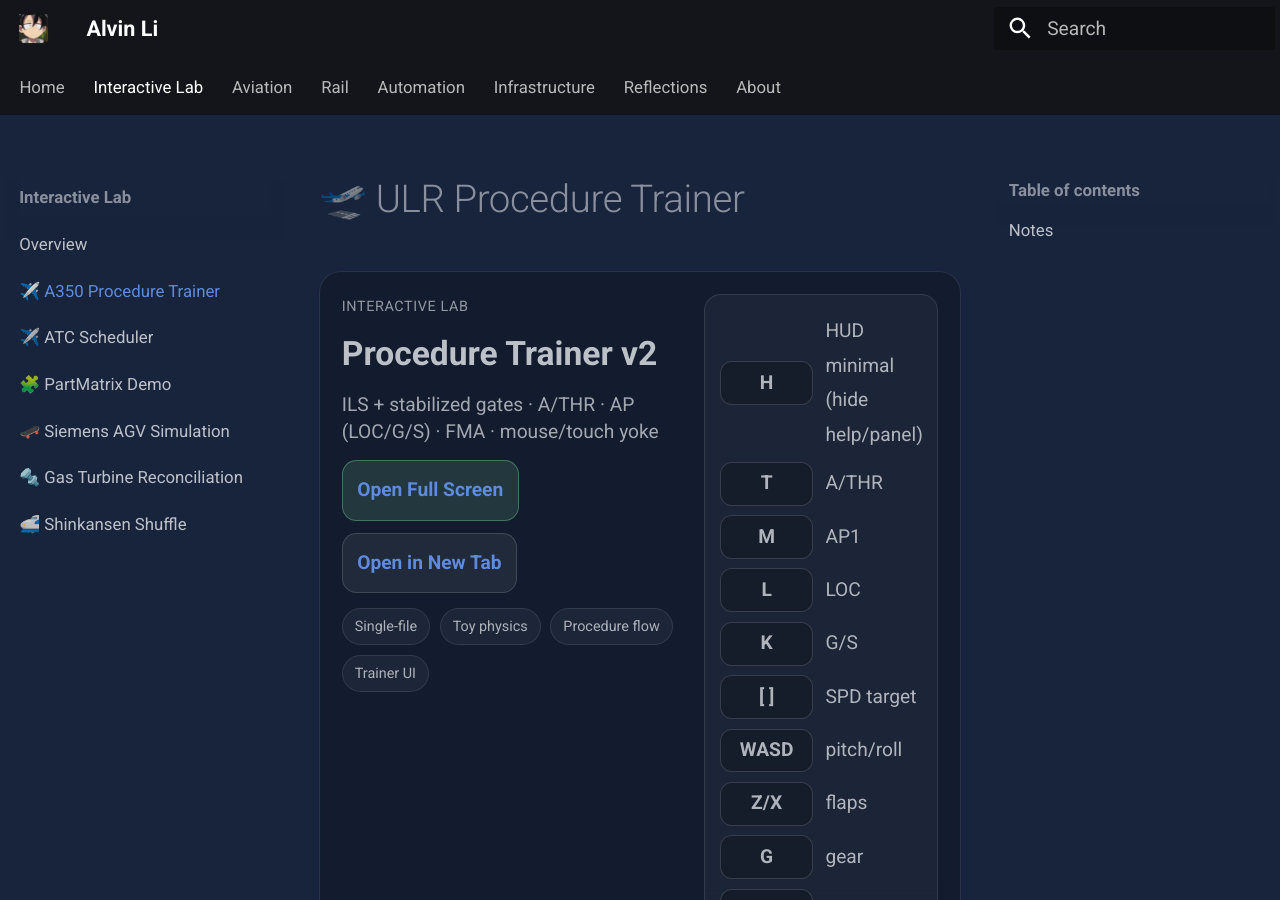
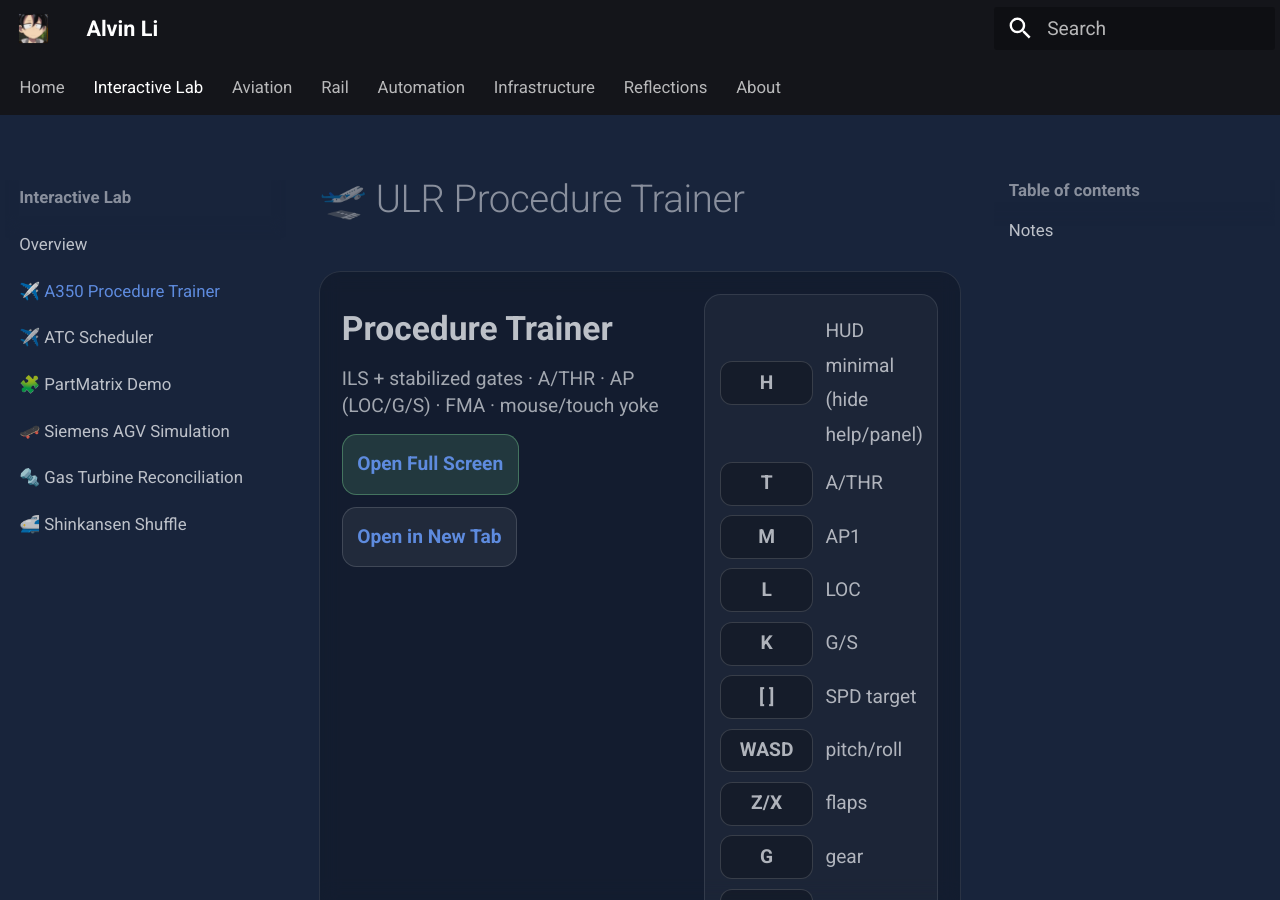
Before and after one commit to alvvvli/alvin-site, an MkDocs documentation site: the page built from docs/lab/a350sim.md, in a window 1280 px wide and 900 px high. Built offline with MkDocs 1.6.1 and Material for MkDocs 9.7.7, drawn with Linux system fonts in a browser that asks for light colours.

Commit message:
Update a350sim.md

```diff
--- a/docs/lab/a350sim.md
+++ b/docs/lab/a350sim.md
@@ -2,8 +2,7 @@
 
 <div class="trainer-hero">
   <div class="trainer-hero__left">
-    <div class="trainer-kicker">Interactive Lab</div>
-    <div class="trainer-title">Procedure Trainer v2</div>
+    <div class="trainer-title">Procedure Trainer</div>
     <div class="trainer-subtitle">
       ILS + stabilized gates · A/THR · AP (LOC/G/S) · FMA · mouse/touch yoke
     </div>
@@ -11,13 +10,6 @@
     <div class="trainer-actions">
       <a class="trainer-btn primary" href="../a350sim.html" target="_blank" rel="noopener">Open Full Screen</a>
       <a class="trainer-btn" href="../a350sim.html" target="_blank" rel="noopener">Open in New Tab</a>
-    </div>
-
-    <div class="trainer-meta">
-      <span class="pill">Single-file</span>
-      <span class="pill">Toy physics</span>
-      <span class="pill">Procedure flow</span>
-      <span class="pill">Trainer UI</span>
     </div>
   </div>
 
```
